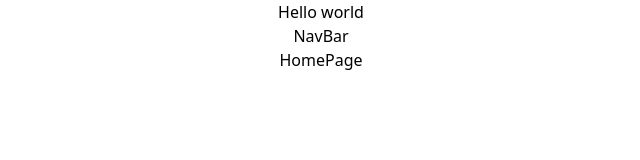
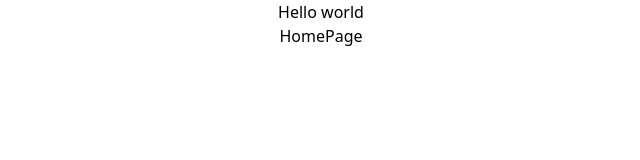
Before and after one commit to Robertsnemeth/Rotten-Potatoes, a React (Vite) app in the folder Rotten_Potatoes/client/: page / in a window 1280 px wide. Shown: the top 160 px of the page, without its empty margins (319-959 px from the left). Built offline with nearby package versions, Linux system fonts and the light colour scheme.

Commit message:
user model refactored

```diff
--- a/Rotten_Potatoes/client/src/components/NavBar.jsx
+++ b/Rotten_Potatoes/client/src/components/NavBar.jsx
@@ -2,7 +2,9 @@ import React from 'react'
 
 const NavBar = () => {
   return (
-    <div>NavBar</div>
+    <nav>
+
+    </nav>
   )
 }
 
```
